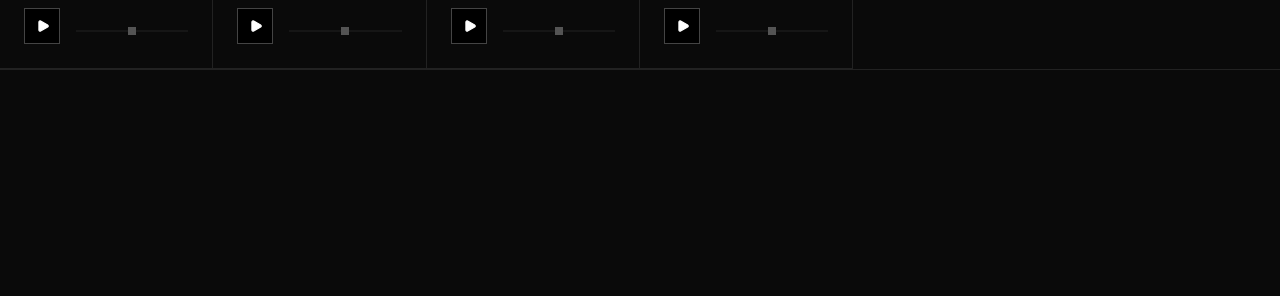
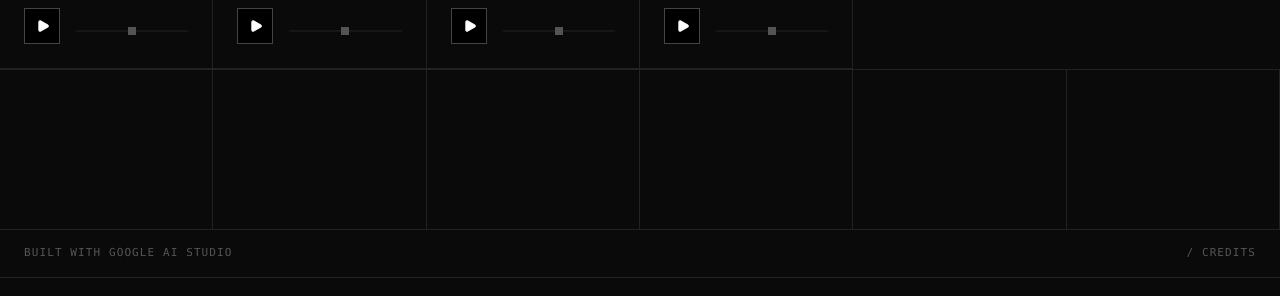
Before and after one commit to phalla-doll/grid-mix, a Next.js app: page / in a window 1280 px wide. Shown: the part 1256-1552 px from the top of the page. Before the commit the page ends 1454 px from the top, so only its background shows below. Built offline with nearby package versions, Linux system fonts and the light colour scheme.

Commit message:
feat: Add empty grid row and footer
Introduces a visual placeholder row and application footer to the SoundGrid component. This enhances the overall UI layout and provides attribution.

```diff
--- a/components/SoundGrid.tsx
+++ b/components/SoundGrid.tsx
@@ -12,7 +12,7 @@ export function SoundGrid() {
   const { activeSounds, clearCategory } = useMixer();
 
   return (
-    <main className="flex-1 pb-32">
+    <main className="flex-1 pb-12">
       <div className="w-full flex justify-center border-b border-[#222]">
         <div className="max-w-7xl w-full mx-auto px-6 py-20 md:py-28">
           <h1 className="text-4xl md:text-5xl lg:text-6xl font-medium text-white mb-6 tracking-tight max-w-3xl">
@@ -66,6 +66,32 @@ export function SoundGrid() {
           </div>
         );
       })}
+
+      {/* Empty Row */}
+      <div className="w-full flex justify-center border-b border-[#222] h-[160px]">
+        <div className="max-w-7xl w-full mx-auto">
+          <div className="grid grid-cols-2 md:grid-cols-3 lg:grid-cols-4 xl:grid-cols-6 h-full">
+            <div className="border-r border-[#222] h-full"></div>
+            <div className="border-r border-[#222] h-full"></div>
+            <div className="border-r border-[#222] h-full hidden md:block"></div>
+            <div className="border-r border-[#222] h-full hidden lg:block"></div>
+            <div className="border-r border-[#222] h-full hidden xl:block"></div>
+            <div className="border-r border-[#222] h-full hidden xl:block"></div>
+          </div>
+        </div>
+      </div>
+
+      {/* Footer Row */}
+      <div className="w-full flex justify-center border-b border-[#222] h-12 bg-[#0a0a0a]">
+        <div className="max-w-7xl w-full mx-auto px-6 flex justify-between items-center">
+          <span className="text-[11px] font-mono text-[#555] tracking-widest uppercase">
+            Built with Google AI Studio
+          </span>
+          <span className="text-[11px] font-mono text-[#555] tracking-widest uppercase">
+            / CREDITS
+          </span>
+        </div>
+      </div>
     </main>
   );
 }
```
